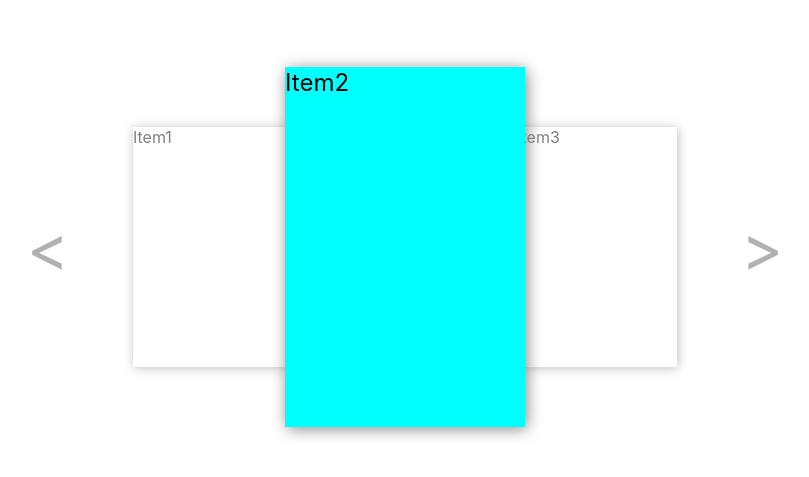
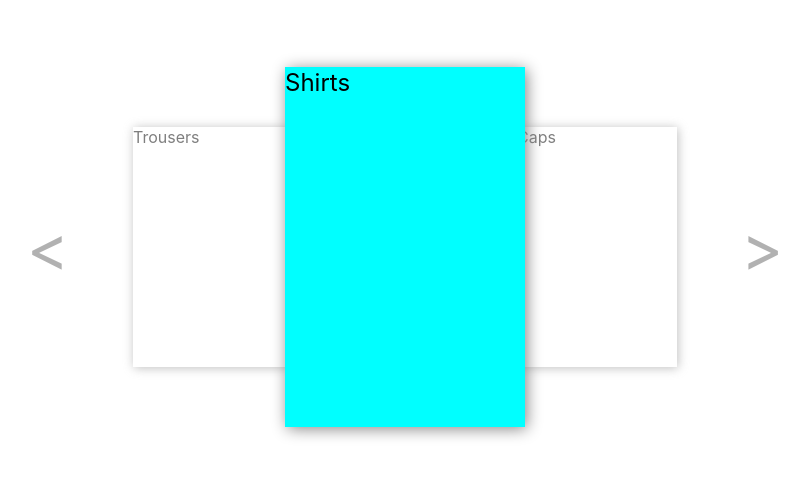
Before and after one commit to shubhkulkarni/pure-react-carousel, a React (Create React App) app: page / in a window 1280 px wide. Shown: the part 153-630 px from the top of the page, without its empty margins (235-1044 px from the left). Built offline with nearby package versions, Linux system fonts and the light colour scheme.

Commit message:
Some improvements

```diff
--- a/src/components/Carousel/Carousel.jsx
+++ b/src/components/Carousel/Carousel.jsx
@@ -1,14 +1,40 @@
 import React, { useState } from "react";
 import styles from "./Carousel.module.css";
+import mockData from "./../../mock/mock-data";
 
 function Carousel({ list }) {
+  const [currentItem, setCurrentItem] = useState(1);
+
+  const TOTAL_ITEMS = list.length;
+
+  const incrementItem = () => {
+    if (currentItem + 1 !== TOTAL_ITEMS) {
+      setCurrentItem((item) => item + 1);
+    }
+  };
+
+  const decrementItem = () => {
+    if (currentItem > 0) {
+      setCurrentItem((item) => item - 1);
+    }
+  };
   return (
     <div className={styles.container}>
-      <div className={styles.arrow}>{"<"}</div>
-      <div className={styles.item}>Item1</div>
-      <div className={`${styles.item} ${styles.centered}`}>Item2</div>
-      <div className={styles.item}>Item3</div>
-      <div className={styles.arrow}>{">"}</div>
+      <div className={styles.arrow} onClick={decrementItem}>
+        {"<"}
+      </div>
+      <div className={styles.item}>
+        {list[currentItem - 1]?.name || "No Item"}
+      </div>
+      <div className={`${styles.item} ${styles.centered}`}>
+        {list[currentItem].name}
+      </div>
+      <div className={styles.item}>
+        {list[currentItem + 1]?.name || "No Item"}
+      </div>
+      <div className={styles.arrow} onClick={incrementItem}>
+        {">"}
+      </div>
     </div>
   );
 }
--- a/src/components/Carousel/Carousel.module.css
+++ b/src/components/Carousel/Carousel.module.css
@@ -15,8 +15,9 @@
   z-index: 1;
   background-color: aqua;
   animation: scaleItem 1s ease-in;
-  animation-fill-mode: forwards;
+  animation-fill-mode: both;
   opacity: 1;
+  transition: all 0.5s;
 }
 
 .arrow {
--- a/src/mock/mock-data.js
+++ b/src/mock/mock-data.js
@@ -8,35 +8,35 @@ const mockData = {
         "https://images.unsplash.com/photo-1556905055-8f358a7a47b2?ixid=MnwxMjA3fDB8MHxwaG90by1wYWdlfHx8fGVufDB8fHx8&ixlib=rb-1.2.1&auto=format&fit=crop&w=1350&q=80",
     },
     {
-      name: "Trousers",
+      name: "Shirts",
       price: 150,
       category: "clothing",
       image:
         "https://images.unsplash.com/photo-1556905055-8f358a7a47b2?ixid=MnwxMjA3fDB8MHxwaG90by1wYWdlfHx8fGVufDB8fHx8&ixlib=rb-1.2.1&auto=format&fit=crop&w=1350&q=80",
     },
     {
-      name: "Trousers",
+      name: "Caps",
       price: 150,
       category: "clothing",
       image:
         "https://images.unsplash.com/photo-1556905055-8f358a7a47b2?ixid=MnwxMjA3fDB8MHxwaG90by1wYWdlfHx8fGVufDB8fHx8&ixlib=rb-1.2.1&auto=format&fit=crop&w=1350&q=80",
     },
     {
-      name: "Trousers",
+      name: "Under Garments",
       price: 150,
       category: "clothing",
       image:
         "https://images.unsplash.com/photo-1556905055-8f358a7a47b2?ixid=MnwxMjA3fDB8MHxwaG90by1wYWdlfHx8fGVufDB8fHx8&ixlib=rb-1.2.1&auto=format&fit=crop&w=1350&q=80",
     },
     {
-      name: "Trousers",
+      name: "Fancy",
       price: 150,
       category: "clothing",
       image:
         "https://images.unsplash.com/photo-1556905055-8f358a7a47b2?ixid=MnwxMjA3fDB8MHxwaG90by1wYWdlfHx8fGVufDB8fHx8&ixlib=rb-1.2.1&auto=format&fit=crop&w=1350&q=80",
     },
     {
-      name: "Trousers",
+      name: "Formals",
       price: 150,
       category: "clothing",
       image:
--- a/src/pages/Home/Home.jsx
+++ b/src/pages/Home/Home.jsx
@@ -1,11 +1,14 @@
 import React from "react";
 import "./Home.css";
 import Carousel from "./../../components/Carousel/Carousel";
+import mockData from "./../../mock/mock-data";
+
+const { apparel } = mockData;
 
 const Home = () => {
   return (
     <div>
-      <Carousel />
+      <Carousel list={apparel} />
     </div>
   );
 };
```
